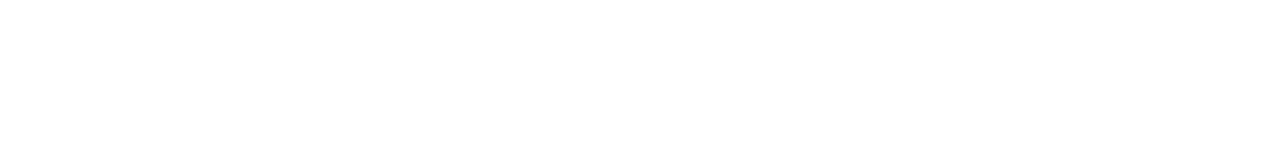
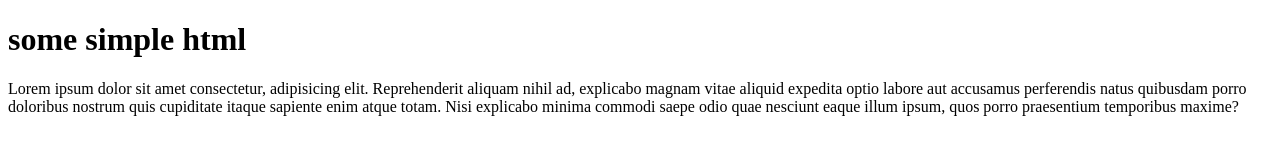
Before and after one commit to jkim333/crap-portfolio, a plain HTML site: page index.html in a window 1280 px wide. Drawn offline with Linux system fonts and the light colour scheme.

Commit message:
added index html

```diff
--- a/index.html
+++ b/index.html
@@ -7,6 +7,7 @@
     <title>crap portfolio</title>
 </head>
 <body>
-
+    <h1>some simple html</h1>
+    Lorem ipsum dolor sit amet consectetur, adipisicing elit. Reprehenderit aliquam nihil ad, explicabo magnam vitae aliquid expedita optio labore aut accusamus perferendis natus quibusdam porro doloribus nostrum quis cupiditate itaque sapiente enim atque totam. Nisi explicabo minima commodi saepe odio quae nesciunt eaque illum ipsum, quos porro praesentium temporibus maxime?
 </body>
 </html>
```
